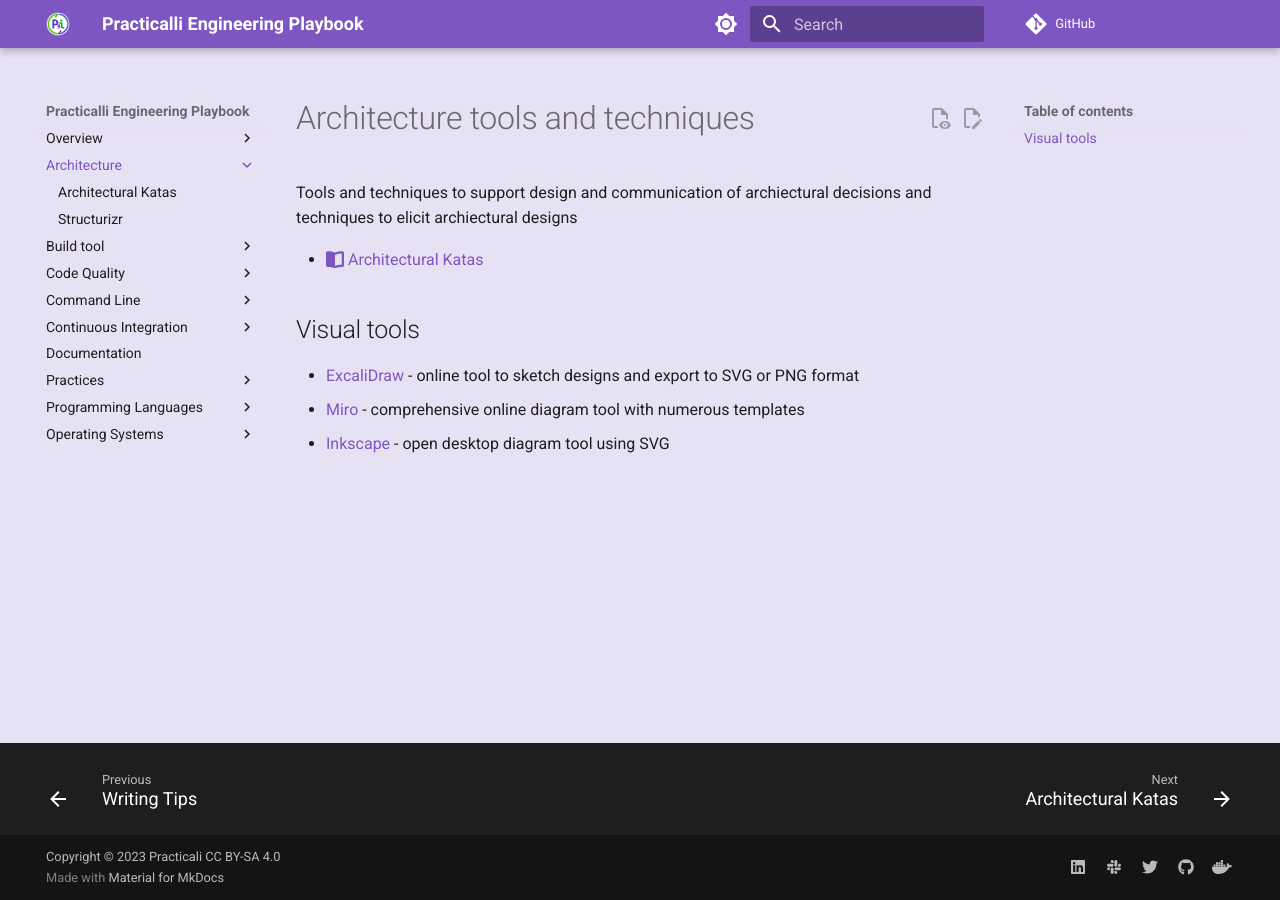
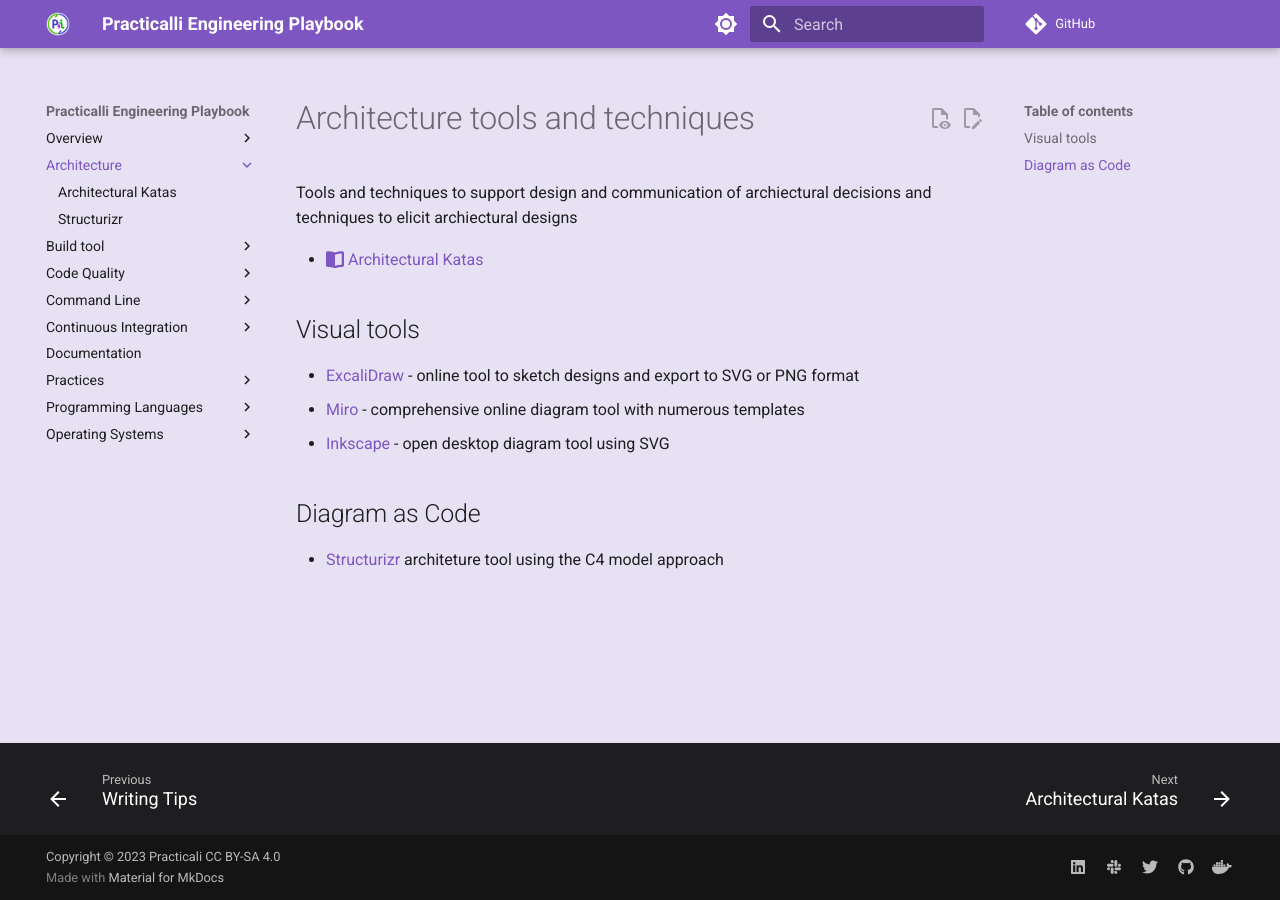
Before and after one commit to practicalli/engineering-playbook, an MkDocs documentation site: the page built from docs/architecture/index.md, in a window 1280 px wide. Built offline with MkDocs 1.6.1 and Material for MkDocs 9.7.7, drawn with Linux system fonts in a browser that asks for light colours; plug-ins that fetch from the network failed and are left out; comment, search, counter and statistics services are not loaded.

Commit message:
architecture: diagrams as code link to structurizr page

```diff
--- a/docs/architecture/index.md
+++ b/docs/architecture/index.md
@@ -10,3 +10,8 @@
 - [ExcaliDraw](https://excalidraw.com/) - online tool to sketch designs and export to SVG or PNG format
 - [Miro](https://miro.com/) - comprehensive online diagram tool with numerous templates
 - [Inkscape](https://inkscape.org/) - open desktop diagram tool using SVG
+
+
+## Diagram as Code
+
+- [Structurizr](structurizr.md) architeture tool using the C4 model approach
```
